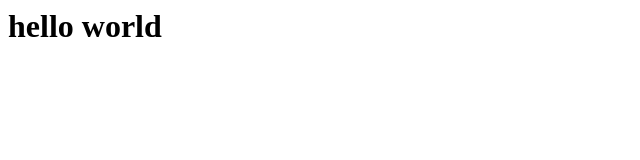
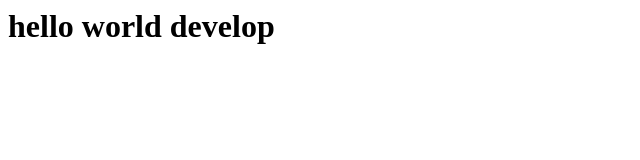
Before and after one commit to xuechao215/my-project, a plain HTML site: page index.html in a window 1280 px wide. Shown: the whole page, without its empty margins (0-640 px from the left). Drawn offline with Linux system fonts and the light colour scheme.

Commit message:
develop中的index

```diff
--- a/index.html
+++ b/index.html
@@ -1 +1 @@
-<h1>hello world</h1>
+<h1>hello world develop</h1>
```
